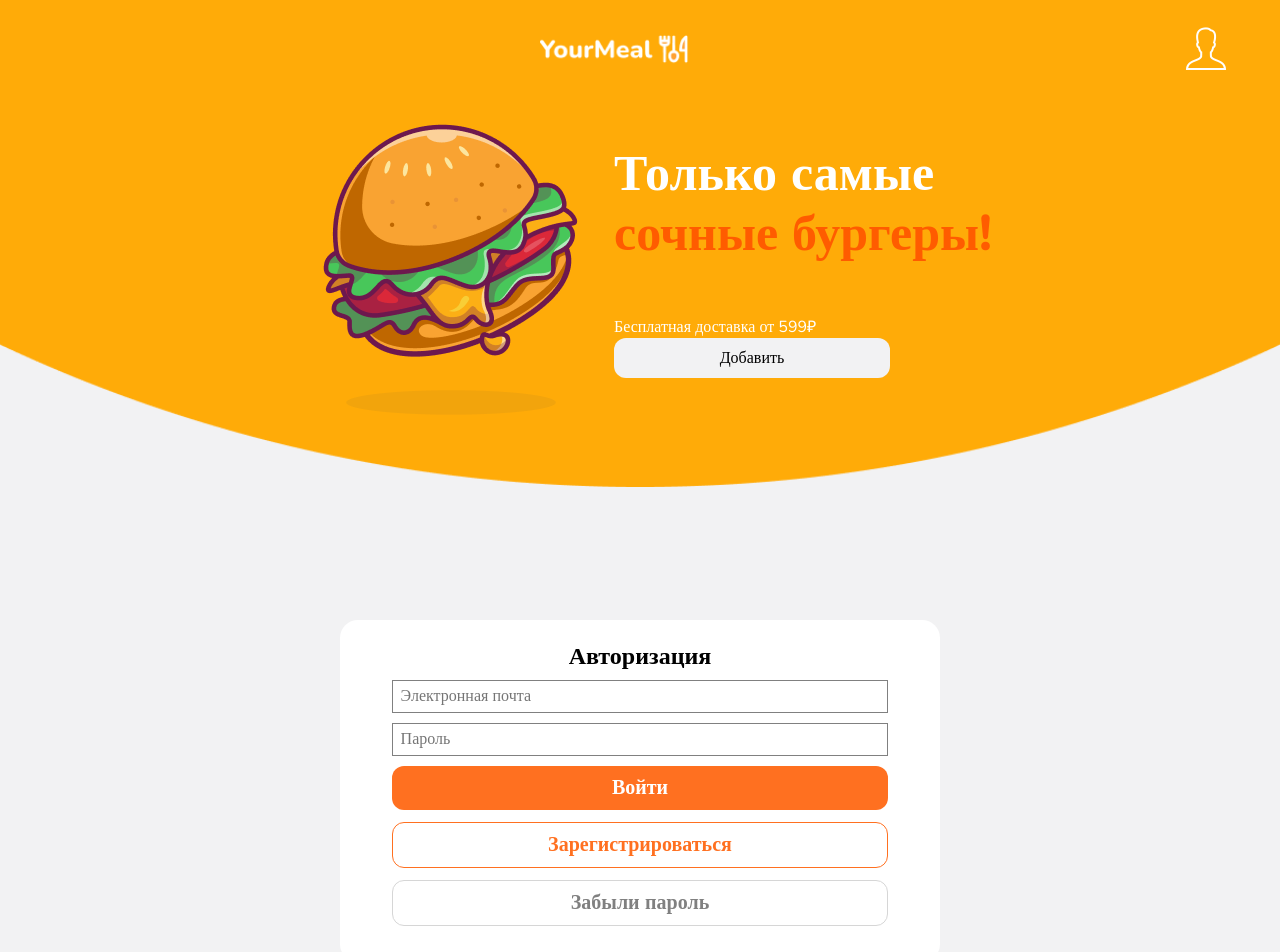
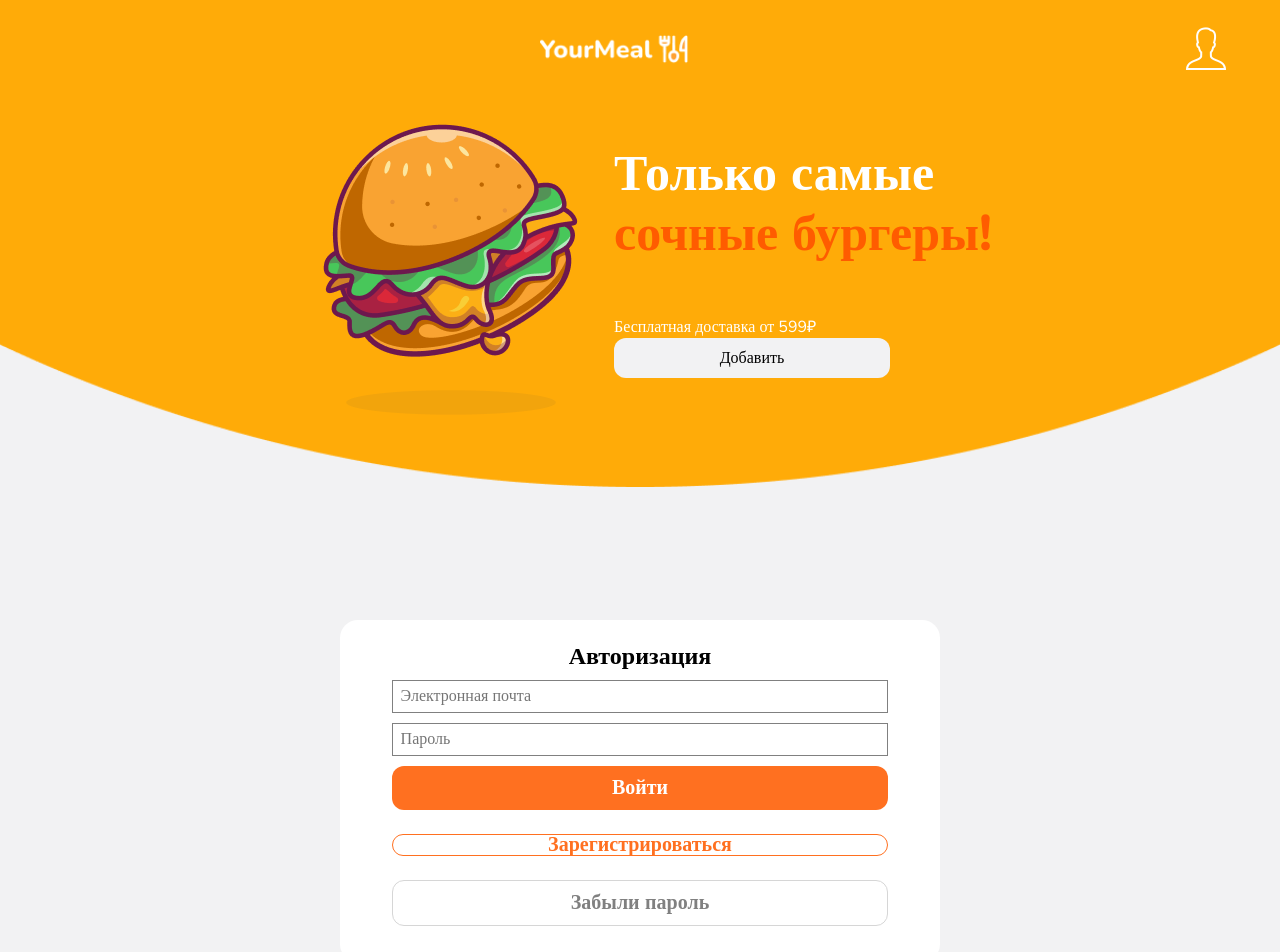
Before and after one commit to SmaginaOksana/React_Burgers_Shop, a React app: page /auth in a window 1280 px wide. Shown: the top 952 px of the page. Built offline with nearby package versions, Linux system fonts and the light colour scheme; no server answers; the HTML template or start-up script is replaced by a standard one.

Commit message:
little changes

```diff
--- a/src/App/App.scss
+++ b/src/App/App.scss
@@ -131,6 +131,9 @@
             color: rgb(255, 112, 32);
             text-decoration: none;
             @include font(20px, 700, 100%);
+            margin-bottom: 12px;
+            border-radius: 12px;
+            border: 1px solid rgb(255, 112, 32);
             &:hover {
               text-decoration: underline;
             }
@@ -138,9 +141,6 @@
               @include font(16px, 400, 100%);
             }
           }
-          margin-bottom: 12px;
-          border-radius: 12px;
-          border: 1px solid rgb(255, 112, 32);
         }
       }
     }
--- a/src/pages/UserPage/UserPage.jsx
+++ b/src/pages/UserPage/UserPage.jsx
@@ -6,7 +6,6 @@ import {
 } from "firebase/auth";
 import { useForm } from "react-hook-form";
 import { useNavigate } from "react-router-dom";
-import { useState } from "react";
 import { updateUserPassword } from "../../services/FB_server";
 
 function UserPage({ auth, userFB }) {
```
